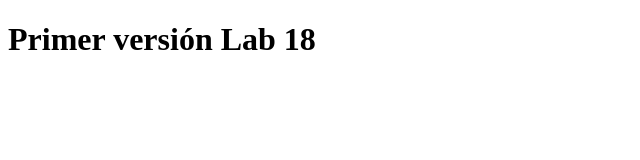
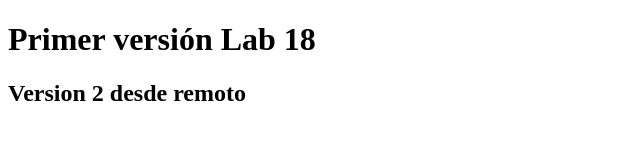
Before and after one commit to Santiago-ruizg/laboratorio2dic, a plain HTML site: page index.html in a window 1280 px wide. Shown: the whole page, without its empty margins (0-640 px from the left). Drawn offline with Linux system fonts and the light colour scheme.

Commit message:
version 2

```diff
--- a/index.html
+++ b/index.html
@@ -7,5 +7,6 @@
 </head>
 <body>
     <h1>Primer versión Lab 18</h1>
+    <h2>Version 2 desde remoto</h2>
 </body>
 </html>
```
